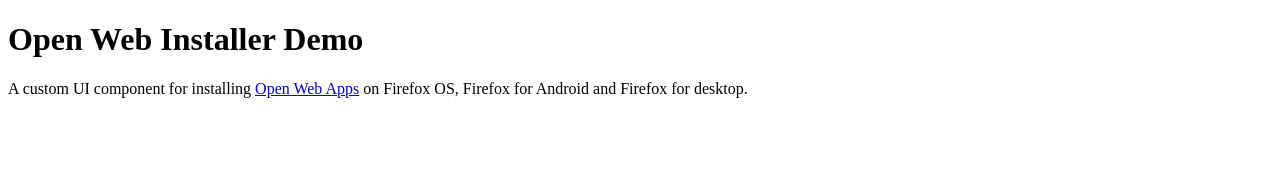
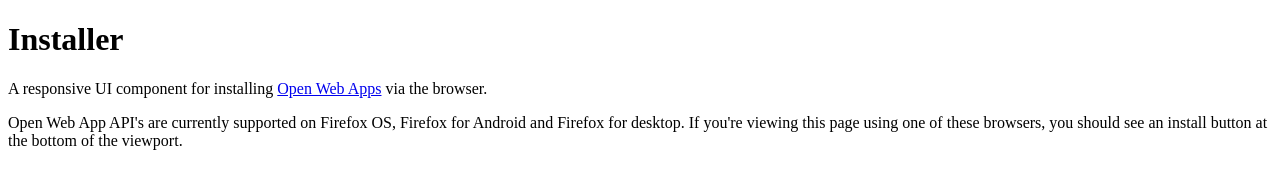
Before and after one commit to alexgibson/concierge, a plain HTML site: page index.html in a window 1280 px wide. Drawn offline with Linux system fonts and the light colour scheme.

Commit message:
Update index.html

```diff
--- a/index.html
+++ b/index.html
@@ -3,14 +3,16 @@
 <head>
 <meta charset="UTF-8" />
 <meta name="viewport" content="initial-scale=1.0, width=device-width" />
-<title>Open Web Installer</title>
+<title>Installer</title>
 <script type="text/javascript" src="installer.js"></script>
 <link type="text/css" rel="stylesheet" href="open-web-installer.css" />
 </head>
 <body>
 
-<h1>Open Web Installer Demo</h1>
-<p>A custom UI component for installing <a href="https://developer.mozilla.org/en-US/docs/Web/Apps">Open Web Apps</a> on Firefox OS, Firefox for Android and Firefox for desktop.</p>
+<h1>Installer</h1>
+<p>A responsive UI component for installing <a href="https://developer.mozilla.org/en-US/docs/Web/Apps">Open Web Apps</a> via the browser.</p>
+
+<p>Open Web App API's are currently supported on Firefox OS, Firefox for Android and Firefox for desktop. If you're viewing this page using one of these browsers, you should see an install button at the bottom of the viewport.</p>
 
 <script type="text/javascript">
 window.onload = function() {
@@ -21,7 +23,7 @@
 	});
 
 	function successCallback () {
-		console.log('Installer() success');
+		console.log('App installed!');
 	}
 
 	function errorCallback (error) {
```
